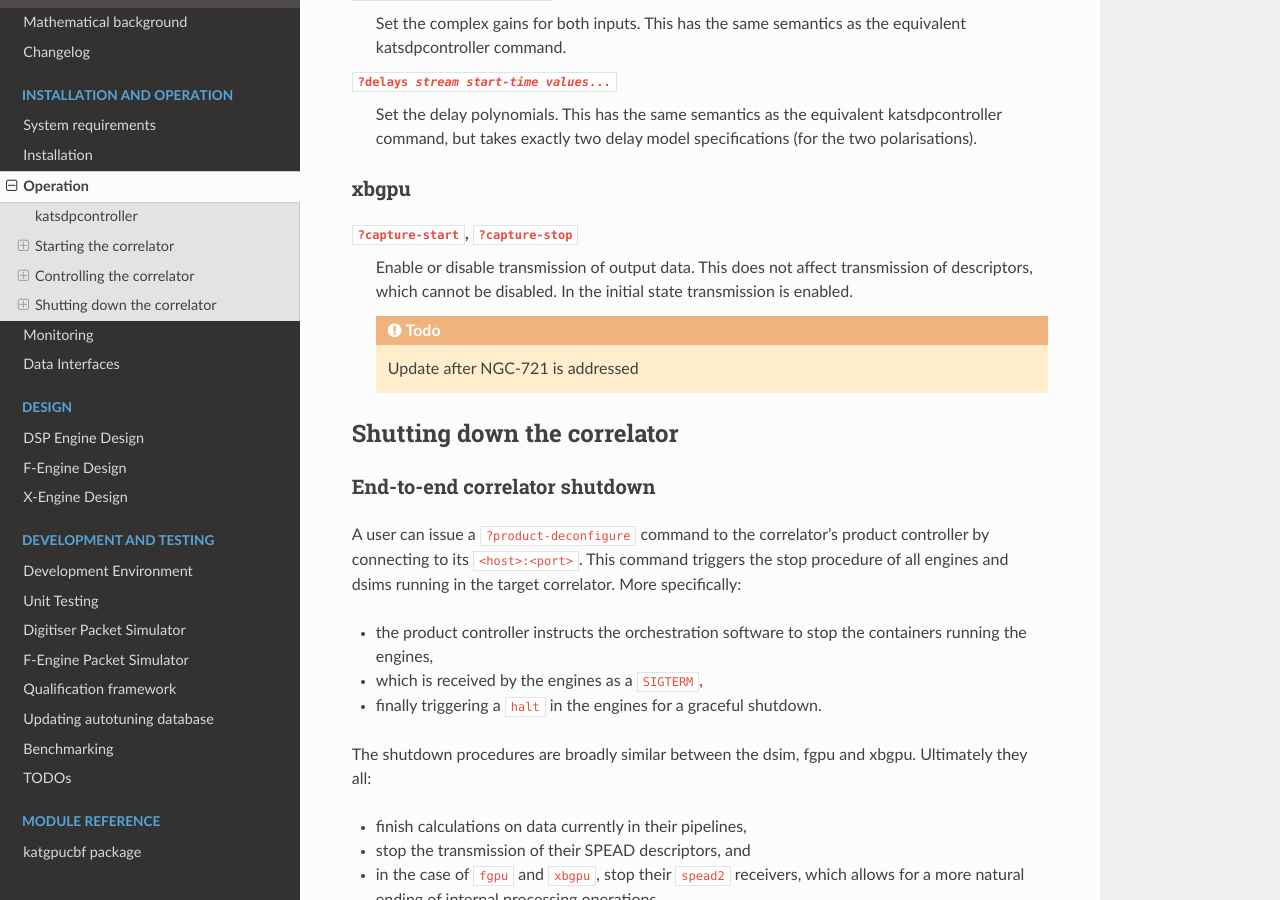
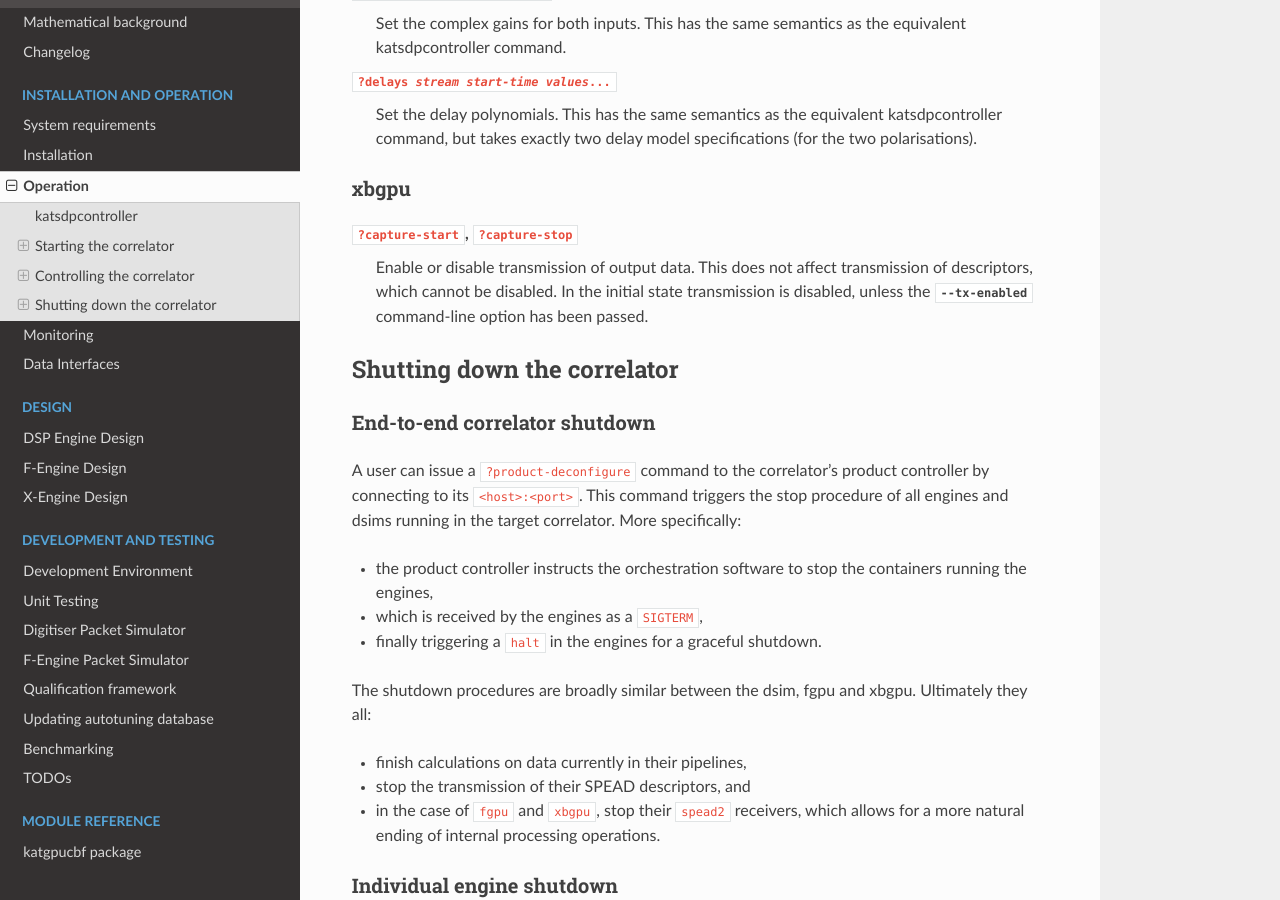
Before and after one commit to ska-sa/katgpucbf, a Sphinx documentation site: the page built from doc/control.rst, in a window 1280 px wide and 900 px high, scrolled down 5064 px. Built offline with Sphinx 7.4.7 and the Read the Docs theme 2.0.0, drawn with Linux system fonts in a browser that asks for light colours; the version number could not be read and is left out.

Commit message:
Document that xbgpu TX is initiall disabled
Closes NGC-721.

```diff
--- a/doc/control.rst
+++ b/doc/control.rst
@@ -260,9 +260,8 @@ xbgpu
 ``?capture-start``, ``?capture-stop``
     Enable or disable transmission of output data. This does not affect
     transmission of descriptors, which cannot be disabled. In the initial
-    state transmission is enabled.
-
-    .. todo:: Update after NGC-721 is addressed
+    state transmission is disabled, unless the :option:`!--tx-enabled`
+    command-line option has been passed.
 
 Shutting down the correlator
 ----------------------------
```
